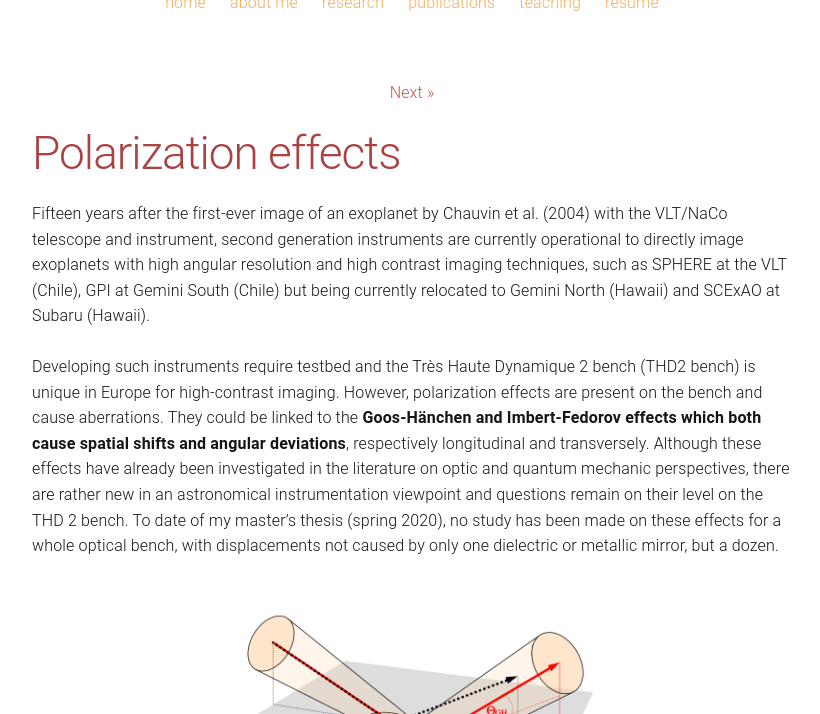
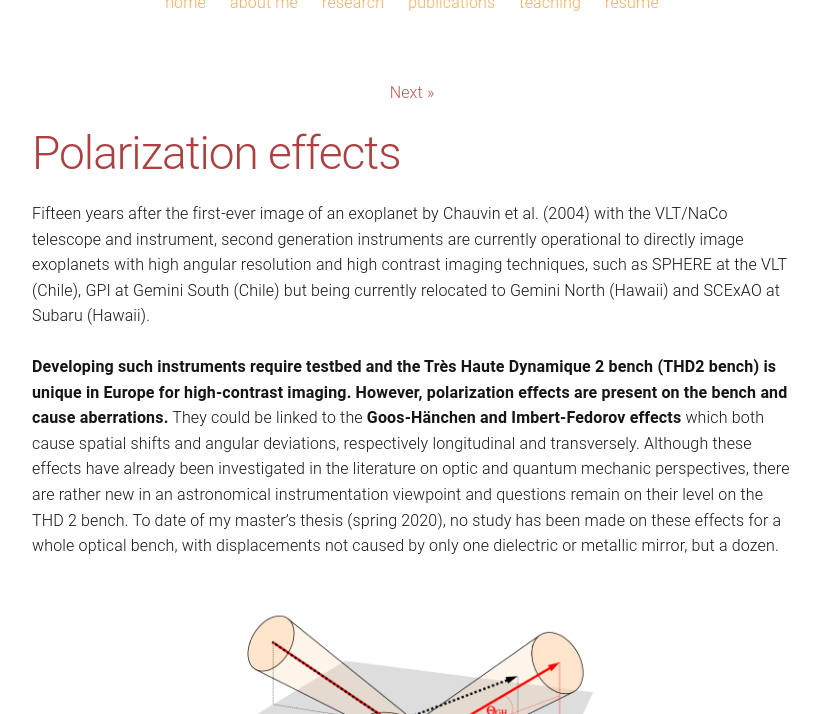
Before and after one commit to cdesgrange/cdesgrange.github.io, a Jekyll site: the page built from _posts/2022-05-30-polarization_shift.markdown, in a window 1280 px wide and 900 px high, cut to the strip 186-900 px from the top of the window. Shown: the whole strip, without its empty margins (228-1048 px from the left). Built offline with Jekyll 4.4.1, drawn with Linux system fonts in a browser that asks for light colours.

Commit message:
remove an image, added bold font

```diff
--- a/_posts/2022-05-30-polarization_shift.markdown
+++ b/_posts/2022-05-30-polarization_shift.markdown
@@ -7,7 +7,7 @@
 
 Fifteen years after the first-ever image of an exoplanet by Chauvin et al. (2004) with the VLT/NaCo telescope and instrument, second generation instruments are currently operational to directly image exoplanets with high angular resolution and high contrast imaging techniques, such as SPHERE at the VLT (Chile), GPI at Gemini South (Chile) but being currently relocated to Gemini North (Hawaii) and SCExAO at Subaru (Hawaii).
 
-Developing such instruments require testbed and the Très Haute Dynamique 2 bench (THD2 bench) is unique in Europe for high-contrast imaging. However, polarization effects are present on the bench and cause aberrations. They could be linked to the <b>Goos-Hänchen and Imbert-Fedorov effects which both cause spatial shifts and angular deviations</b>, respectively longitudinal and transversely. Although these effects have already been investigated in the literature on optic and quantum mechanic perspectives, there are rather new in an astronomical instrumentation viewpoint and questions remain on their level on the THD 2 bench. To date of my master's thesis (spring 2020), no study has been made on these effects for a whole optical bench, with displacements not caused by only one dielectric or metallic mirror, but a dozen.
+<b>Developing such instruments require testbed and the Très Haute Dynamique 2 bench (THD2 bench) is unique in Europe for high-contrast imaging. However, polarization effects are present on the bench and cause aberrations.</b> They could be linked to the <b>Goos-Hänchen and Imbert-Fedorov effects</b> which both cause spatial shifts and angular deviations, respectively longitudinal and transversely. Although these effects have already been investigated in the literature on optic and quantum mechanic perspectives, there are rather new in an astronomical instrumentation viewpoint and questions remain on their level on the THD 2 bench. To date of my master's thesis (spring 2020), no study has been made on these effects for a whole optical bench, with displacements not caused by only one dielectric or metallic mirror, but a dozen.
 <br>
 
 <p align="center">
@@ -39,6 +39,6 @@
 
 <br>
 <p align="center">
-<img src="/fig/polar_4effects_concise.png" height="220"> <img src="/fig/polar_4effects_detailed.png" height="300">
+<img src="/fig/polar_4effects_detailed.png" height="350">
 <br> [Schemes from Bliokh & Aiello, 2013] <br>
 </p>
```
